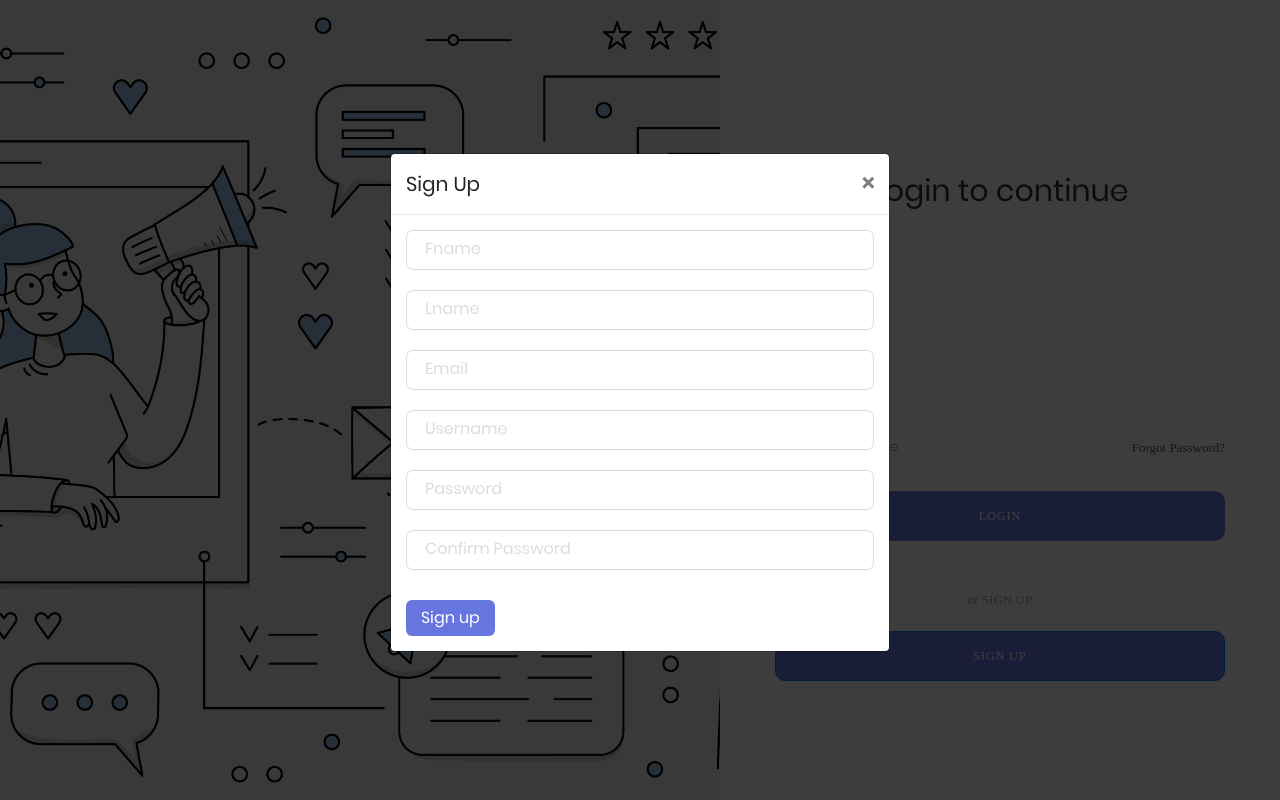
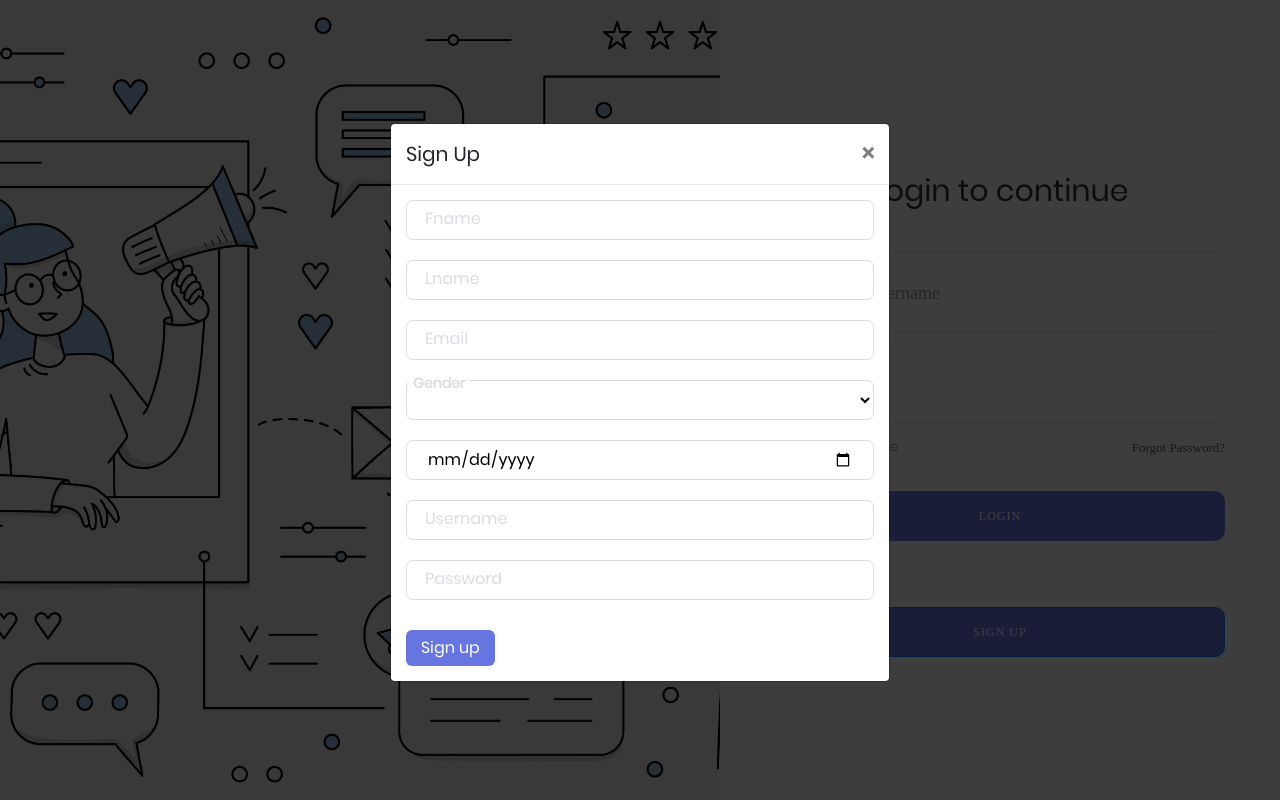
Before and after one commit to saakethj/Socail-Media-Website, a PHP site: page / in a window 1280 px wide, after a click on "SIGN UP". Run offline with PHP 8.4, Linux system fonts and the light colour scheme; some libraries are stand-ins or nearby versions; some web fonts are replaced.

Commit message:
gender and date column added to signup page

```diff
--- a/index.html
+++ b/index.html
@@ -41,7 +41,7 @@
           <div class="wrap-input100 validate-input" data-validate="Valid email is required: ex@abc.xyz">
             <input class="input100" type="text" name="email" />
             <span class="focus-input100"></span>
-            <span class="label-input100">Email</span>
+            <span class="label-input100">Email or Username</span>
           </div>
 
           <div class="wrap-input100 validate-input" data-validate="Password is required">
@@ -67,10 +67,10 @@
             <button class="login100-form-btn">Login</button>
           </div>
           <div class="text-center p-t-46 p-b-20">
-            <span class="txt2">or SIGN UP</span>
+            <span class="txt2"></span>
           </div>
-
-          <button type="button" class="btn btn-primary login100-form-btn" data-toggle="modal" data-target="#exampleModalCenter">
+          <button type="button" class="btn btn-primary login100-form-btn" data-toggle="modal"
+            data-target="#exampleModalCenter">
             Sign up
           </button>
         </form>
@@ -104,7 +104,17 @@
                       <input type="text" class="input" placeholder="a" name="email" />
                       <label for="" class="label">Email</label>
                     </div>
-
+                    <div class="inputContainer">
+                      <select name="gender" id="gender" class="input">
+                        <option value=""></option>
+                        <option value="male">Male</option>
+                        <option value="female">Female</option>
+                      </select>
+                      <label for="" class="label">Gender</label>
+                    </div>
+                    <div class="inputContainer">
+                      <input type="date" class="input" placeholder="a" name="dob" />
+                    </div>
                     <div class="inputContainer">
                       <input type="text" class="input" placeholder="a" name="username" />
                       <label for="" class="label">Username</label>
@@ -112,11 +122,6 @@
                     <div class="inputContainer">
                       <input type="password" class="input" placeholder="a" name="password" />
                       <label for="" class="label">Password</label>
-                    </div>
-
-                    <div class="inputContainer">
-                      <input type="password" class="input" placeholder="a" />
-                      <label for="" class="label">Confirm Password</label>
                     </div>
                     <div style="padding-top: 10px">
                       <input type="submit" class="submitBtn" value="Sign up" />
--- a/php/homepage.php
+++ b/php/homepage.php
@@ -3,12 +3,11 @@
     <head>
         <meta charset="utf-8">
         <meta http-equiv="X-UA-Compatible" content="IE=edge">
-        <title></title>
+        <title>Homepage</title>
         <meta name="description" content="">
         <meta name="viewport" content="width=device-width, initial-scale=1">
         <link rel="stylesheet" href="">
     </head>
     <body>
-        <h1>Welcome to fucking hell</h1>
     </body>
 </html>
```
Also changed, not shown: php/signup.php (+5 -3 lines).
